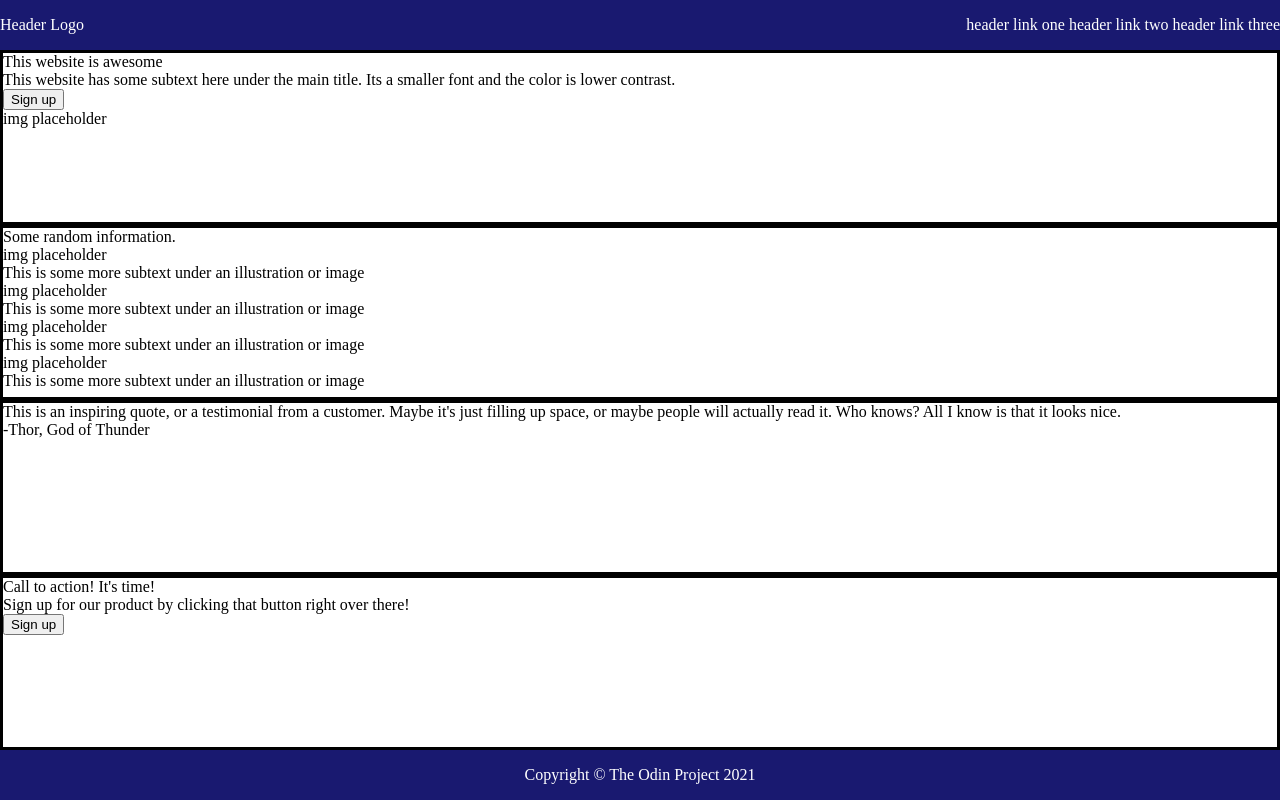
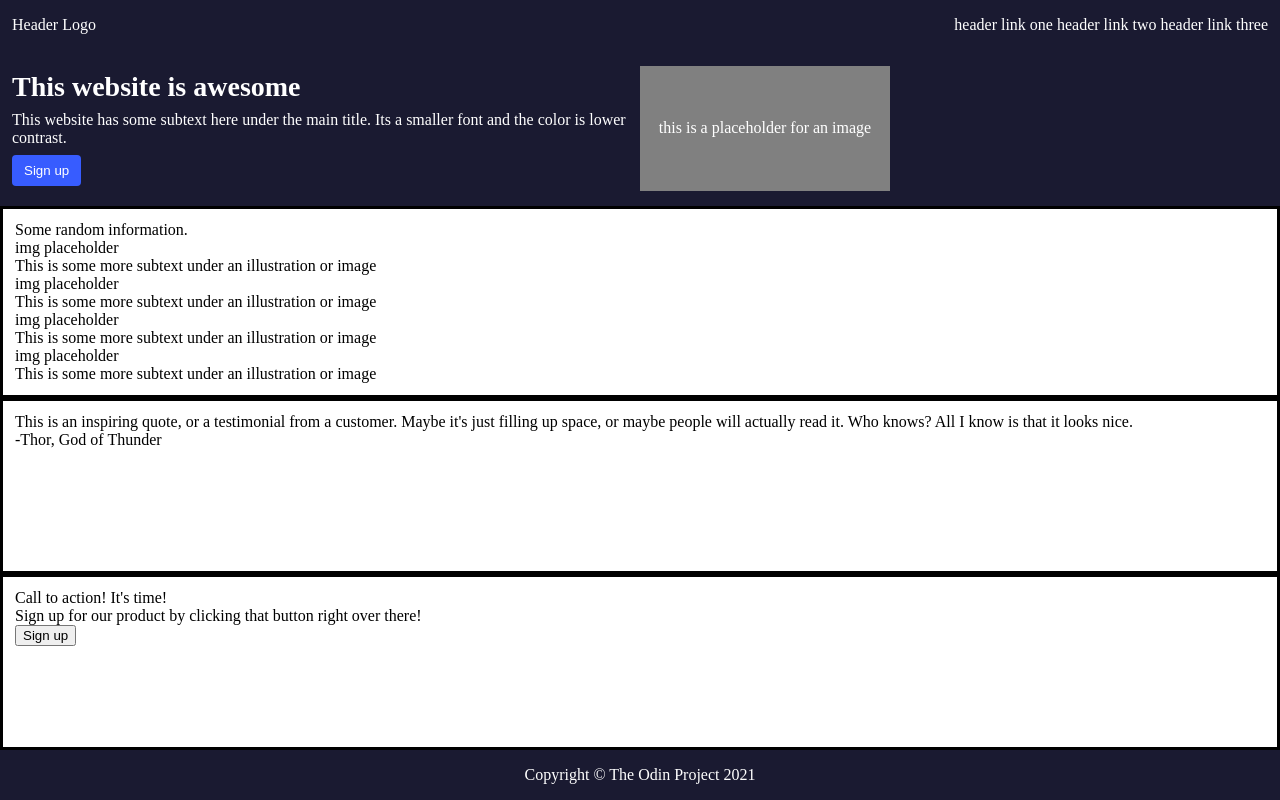
Before and after one commit to jasonem225/Landing-Page-Full-Design, a plain HTML site: page index.html in a window 1280 px wide. Drawn offline with Linux system fonts and the light colour scheme.

Commit message:
Complete Intro area
I almost completed the intro area. I used flex and its properties to
seperate it into two halves. Added details like color and background,
but will need to work on padding and margins in order to make closer
to final product.

```diff
--- a/index.html
+++ b/index.html
@@ -17,15 +17,17 @@
             </div>
         </div>
         <div class="intro-area">
-            <div>
-                <div>This website is awesome</div>
+            <div class="intro-left">
+                <div class="intro-header">This website is awesome</div>
                 <div>
                     This website has some subtext here under the main title.
                     Its a smaller font and the color is lower contrast.
                 </div>
-                <button>Sign up</button>
+                <button class="intro-button">Sign up</button>
             </div>
-            <div>img placeholder</div>
+            <div class="intro-right">
+                <div class="intro-image">this is a placeholder for an image</div>
+            </div>
         </div>
         <div class="info-area">
             <div>Some random information.</div>
--- a/styles.css
+++ b/styles.css
@@ -8,7 +8,7 @@ body {
 
 .header,
 .footer {
-    background-color: midnightblue;
+    background-color:rgb(26, 26, 49);
     color: white;
     height: 50px;
     flex: none;
@@ -20,11 +20,51 @@ body {
 .signup-area {
     flex: 1 1 0;
     border-style: solid;
+    padding: 12px;
 }
 
 .header {
     display: flex;
     justify-content: space-between;
+    align-items: center;
+    padding: 0px 12px;
+}
+
+.intro-area {
+    display: flex;
+    align-items: center;
+    padding: 5px 12px;
+    background-color: rgb(26, 26, 49);
+    color: white;
+    border-style: none;
+}
+
+.intro-left,
+.intro-right {
+    flex: 1;
+}
+
+.intro-header {
+    font-size: 28px;
+    font-weight: 700;
+    margin-bottom: 8px;
+}
+
+.intro-button {
+    background-color: rgb(55, 92, 255);;
+    border: none;
+    border-radius: 4px;
+    color: white;
+    padding: 8px 12px;
+    margin-top: 8px;
+}
+
+.intro-image {
+    height: 125px;
+    width: 250px;
+    background-color: gray;
+    display: flex;
+    justify-content: center;
     align-items: center;
 }
 
```
